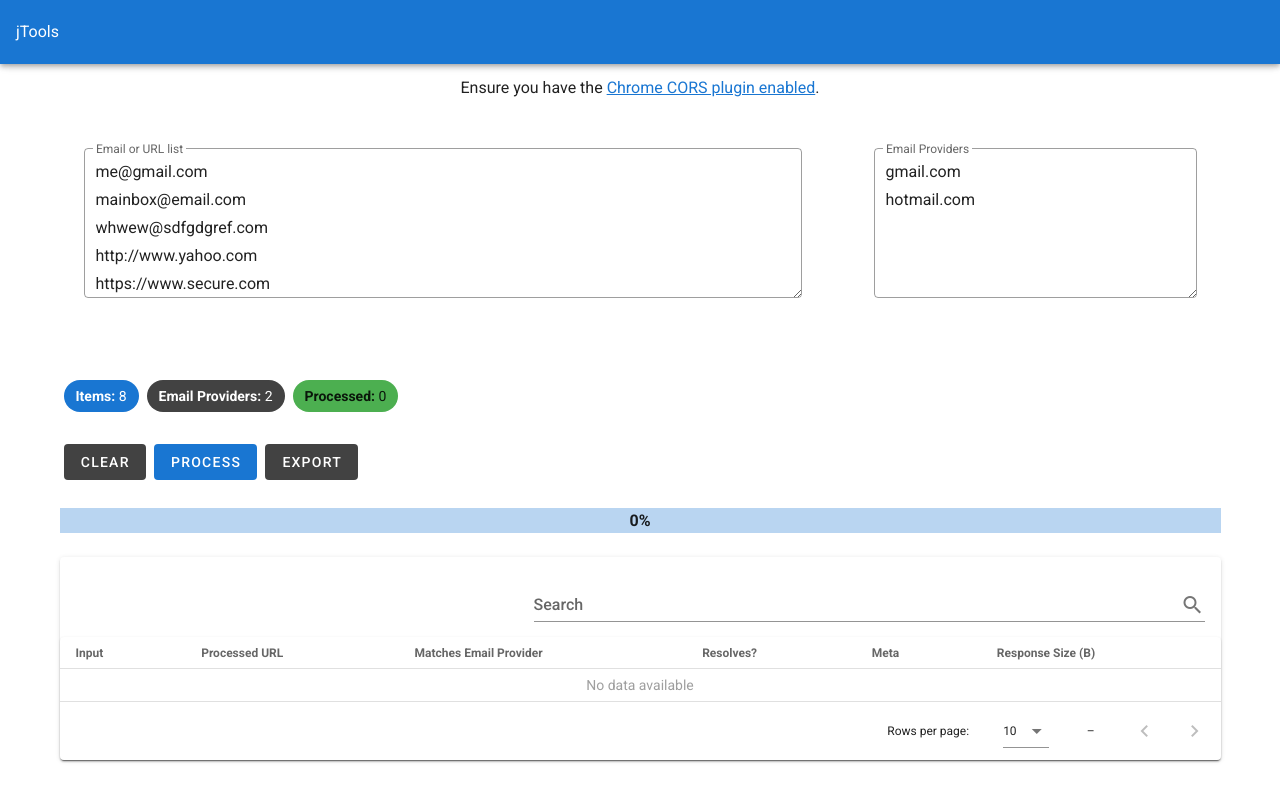
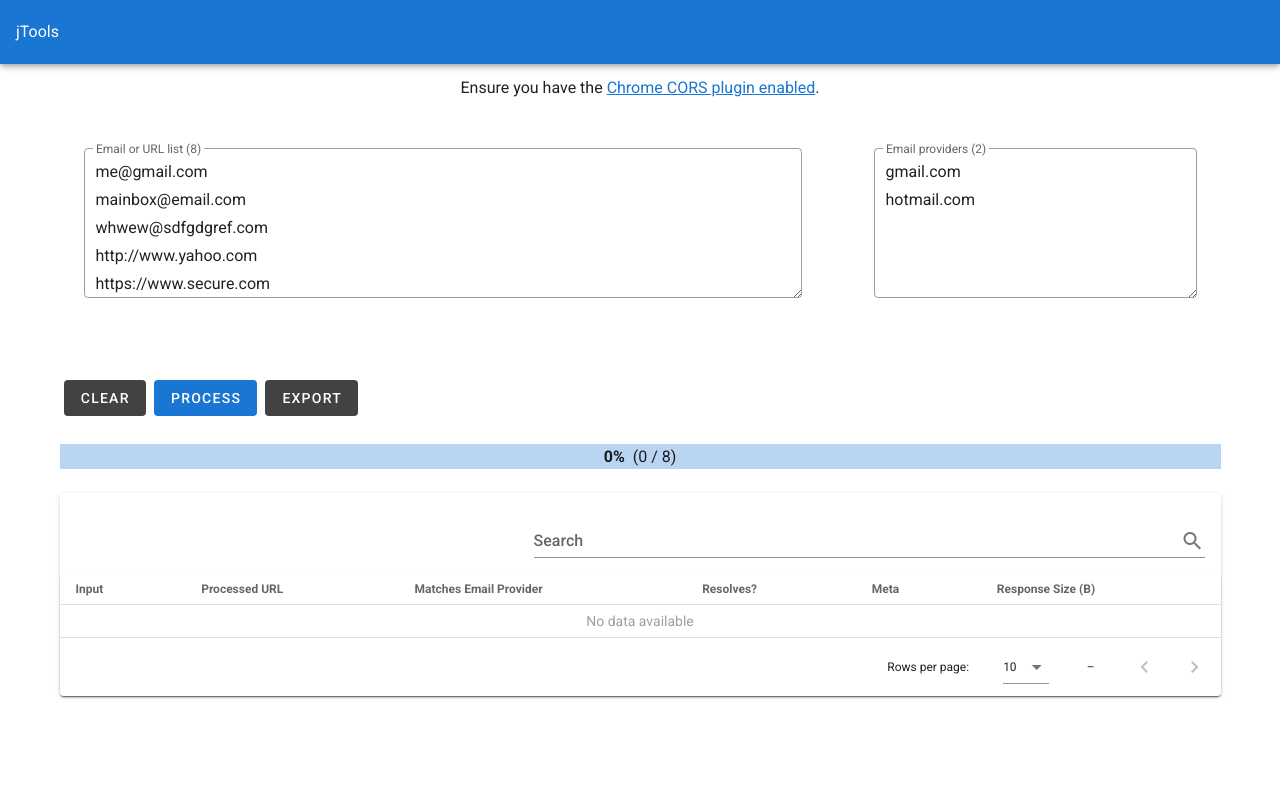
Before and after one commit to newtovaux/jtools, a Vue app: page / in a window 1280 px wide. Built offline with nearby package versions, Linux system fonts and the light colour scheme.

Commit message:
Improved labels, removed chips

```diff
--- a/src/components/JTools.vue
+++ b/src/components/JTools.vue
@@ -15,7 +15,7 @@
                     class="ma-6"
                     outlined
                     name="input-7-4"
-                    label="Email or URL list"
+                    :label="listlabel"
                     placeholder="email@domain.com or http://www.web.com"
                     v-model="inputs"
                 ></v-textarea>
@@ -25,29 +25,10 @@
                     class="ma-6"
                     outlined
                     name="input-7-4"
-                    label="Email Providers"
+                    :label="emaillabel"
                     placeholder="gmail.com"
                     v-model="emailsprovidersinput"
                 ></v-textarea>
-            </v-col>
-        </v-row>
-        <v-row>
-            <v-col>
-                <v-chip class="ma-1" color="primary">
-                    <strong>Items:</strong>&nbsp;<span>{{
-                        processedinput
-                    }}</span>
-                </v-chip>
-                <v-chip class="ma-1" color="secondary">
-                    <strong>Email Providers:</strong>&nbsp;<span>{{
-                        processedemailproviders
-                    }}</span>
-                </v-chip>
-                <v-chip class="ma-1" color="green">
-                    <strong>Processed:</strong>&nbsp;<span>{{
-                        processedoutput
-                    }}</span>
-                </v-chip>
             </v-col>
         </v-row>
         <v-row>
@@ -72,7 +53,7 @@
             <v-col>
                 <v-progress-linear height="25" :value="progress">
                     <template v-slot:default="{ value }">
-                        <strong>{{ Math.ceil(value) }}%</strong>
+                        <strong class="mr-2">{{ Math.ceil(value) }}%</strong>({{ processedoutput }} / {{ processedinput }})
                     </template>
                 </v-progress-linear>
             </v-col>
@@ -174,6 +155,12 @@ export default Vue.extend({
                 }
             });
             return count;
+        },
+        listlabel: function (): string {
+            return `Email or URL list (${this.processedinput})`
+        },
+        emaillabel: function (): string {
+            return `Email providers (${this.processedemailproviders})`
         },
         processedoutput: function (): number {
             let len: number = this.items.length;
```
